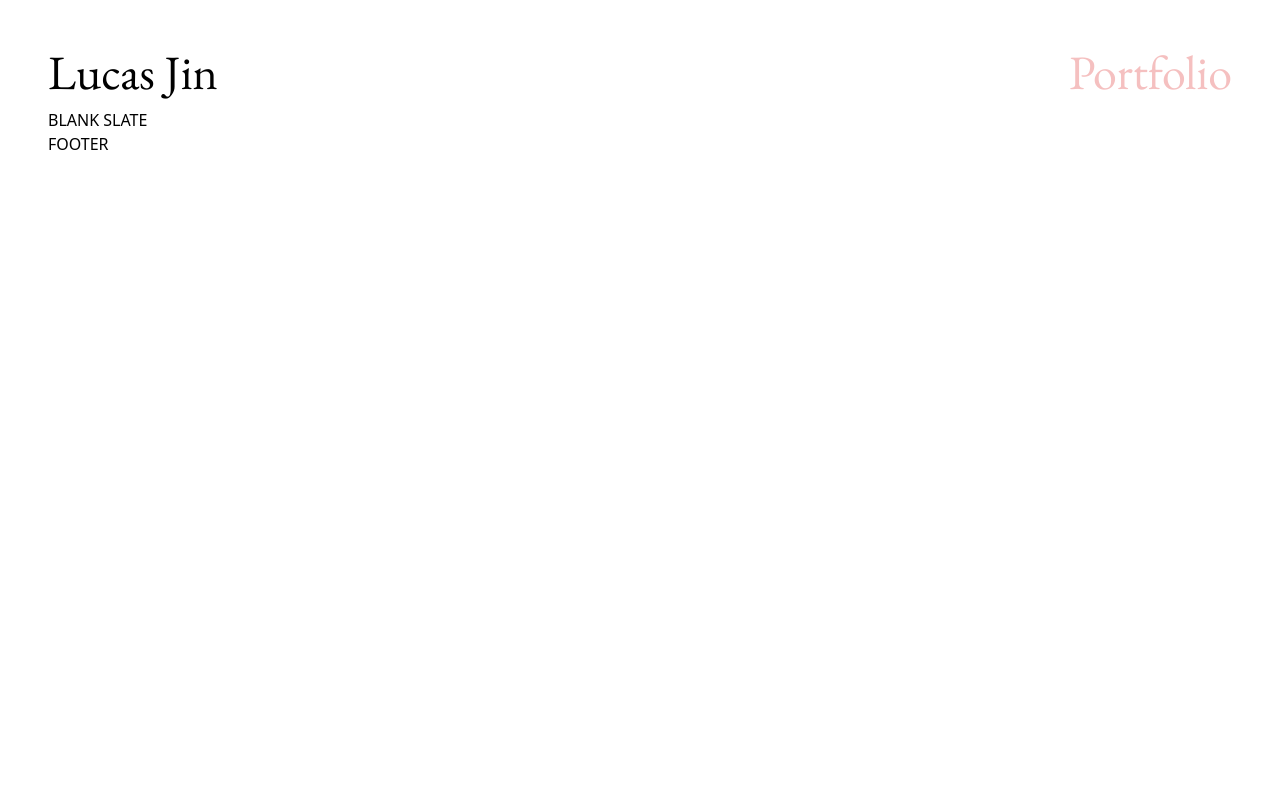
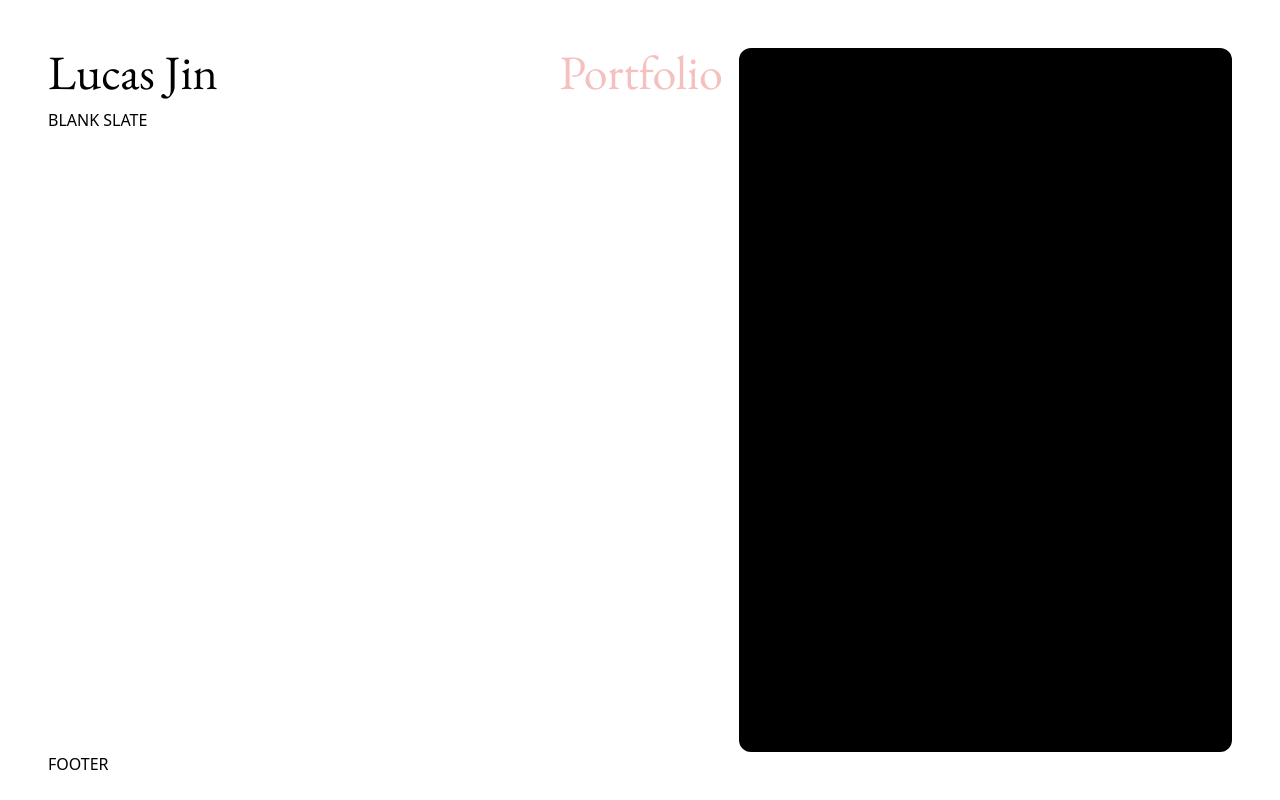
Before and after one commit to LucasHJin/portfolio-v2, a Next.js app: page / in a window 1280 px wide. Built offline with nearby package versions, Linux system fonts and the light colour scheme.

Commit message:
feat: home page layout

```diff
--- a/src/app/globals.css
+++ b/src/app/globals.css
@@ -27,4 +27,6 @@
 body {
   background: var(--background);
   color: var(--foreground);
+  height: 100vh;
+  width: 100vw;
 }
--- a/src/app/page.tsx
+++ b/src/app/page.tsx
@@ -1,10 +1,14 @@
 import Navbar from "@/components/Navbar";
+import PetCard from "@/components/PetCard";
 
 export default function Home() {
   return (
-    <div>
-      <Navbar currPage="home"/>
-      BLANK SLATE
+    <div className="h-full w-full flex flex-row flex-nowrap gap-4">
+      <div className="flex-1">
+        <Navbar currPage="home"/>
+        BLANK SLATE
+      </div>
+      <PetCard />
     </div>
   );
 }
--- a/src/components/PetCard.tsx
+++ b/src/components/PetCard.tsx
@@ -1,5 +1,5 @@
 export default function PetCard() {
   return (
-    <div></div>
+    <div className="bg-black h-full w-5/12 rounded-xl"></div>
   );
 }
```
